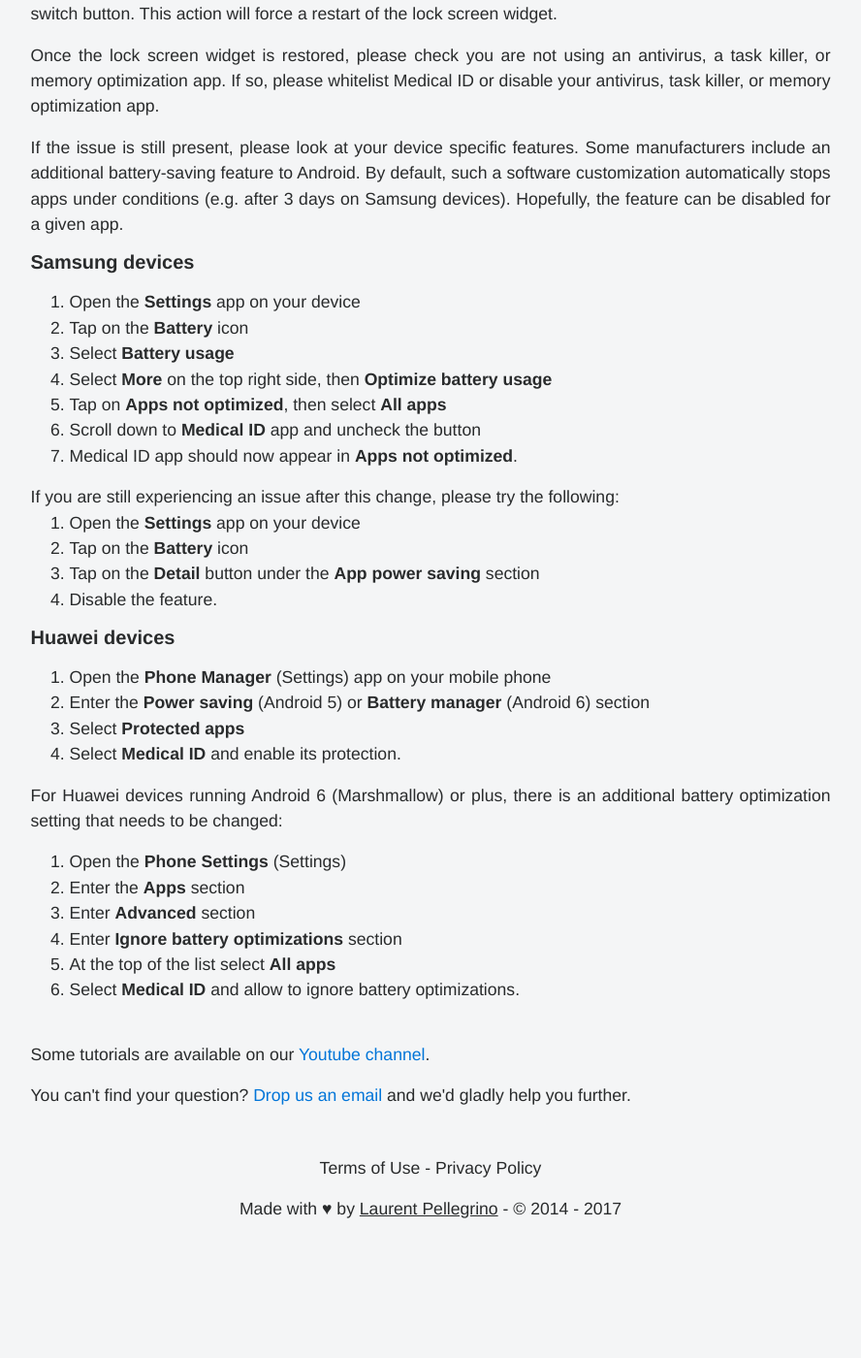
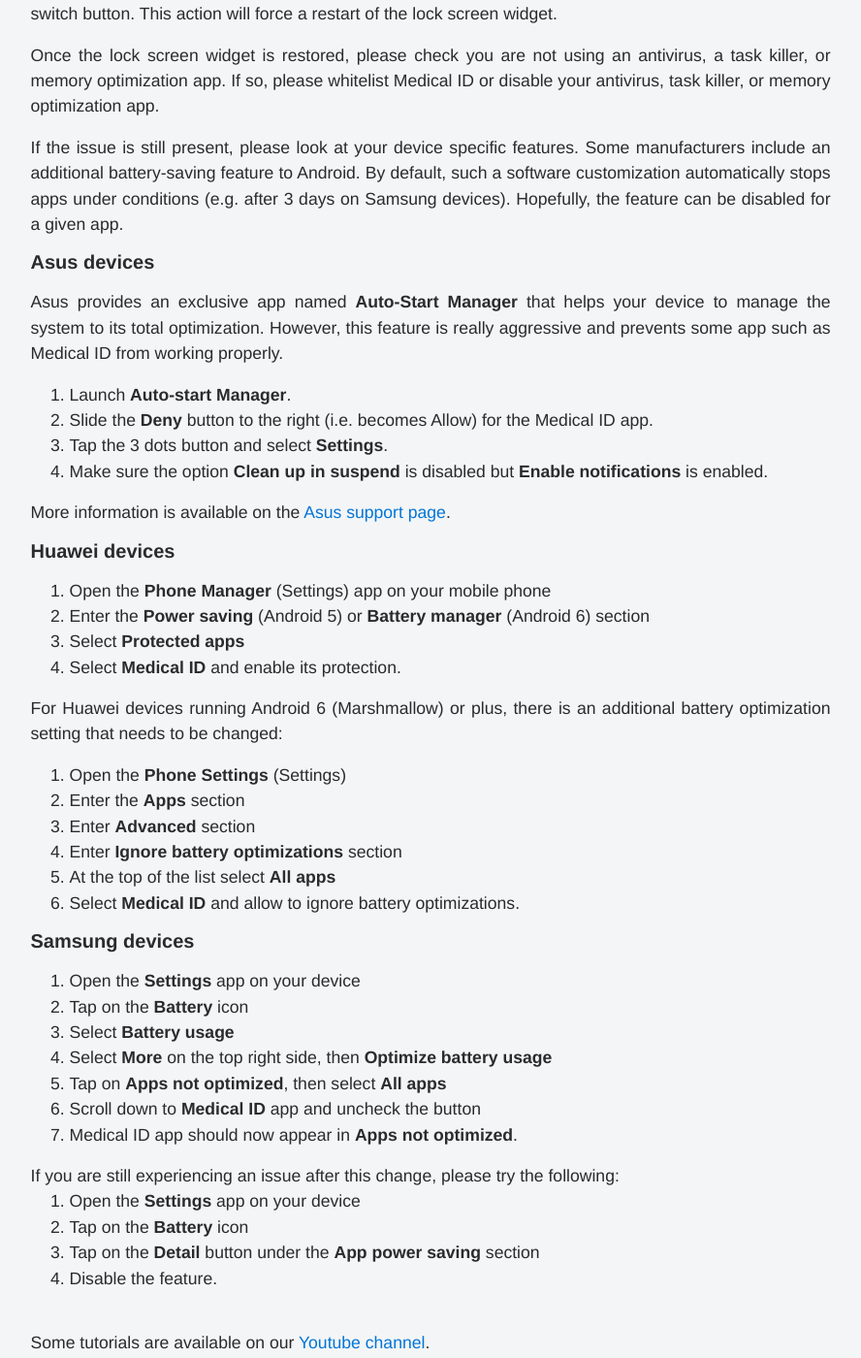
Before and after one commit to medicalid/medicalid.github.io, a Jekyll site: the page built from faq.md, in a window 1280 px wide and 1400 px high, scrolled down 2444 px. Shown: the whole window at 97% size, without its empty margins (196-1084 px from the left). Built offline with Jekyll 4.4.1, drawn with Linux system fonts in a browser that asks for light colours; nearby versions of some CDN libraries; some web fonts are replaced; before the commit the page ends 3735 px from its top, so only the background shows below that.

Commit message:
Add explanations for Asus devices

```diff
--- a/faq.md
+++ b/faq.md
@@ -86,6 +86,32 @@
       <p>Once the lock screen widget is restored, please check you are not using an antivirus, a task killer, or memory optimization app. If so, please whitelist Medical ID or disable your antivirus, task killer, or memory optimization app.</p>
 
       <p>If the issue is still present, please look at your device specific features. Some manufacturers include an additional battery-saving feature to Android. By default, such a software customization automatically stops apps under conditions (e.g. after 3 days on Samsung devices). Hopefully, the feature can be disabled for a given app.</p>
+      <h5>Asus devices</h5>
+      <p>Asus provides an exclusive app named <strong>Auto-Start Manager</strong> that helps your device to manage the system to its total optimization. However, this feature is really aggressive and prevents some app such as Medical ID from working properly.</p>
+      <ol>
+        <li>Launch <strong>Auto-start Manager</strong>.</li>
+        <li>Slide the <strong>Deny</strong> button to the right (i.e. becomes Allow) for the Medical ID app.</li>
+        <li>Tap the 3 dots button and select <strong>Settings</strong>.</li>
+        <li>Make sure the option <strong>Clean up in suspend</strong> is disabled but <strong>Enable notifications</strong> is enabled.</li>
+      </ol>
+      <p>More information is available on the <a href="http://zenuisupport.asus.com/knowledgebase/articles/740559-what-does-clean-up-in-suspend-option-do-to-my-apps">Asus support page</a>.</p>
+
+      <h5>Huawei devices</h5>
+      <ol>
+        <li>Open the <strong>Phone Manager</strong> (Settings) app on your mobile phone</li>
+        <li>Enter the <strong>Power saving</strong> (Android 5) or <strong>Battery manager</strong> (Android 6) section</li>
+        <li>Select <strong>Protected apps</strong></li>
+        <li>Select <strong>Medical ID</strong> and enable its protection.</li>
+      </ol>
+      <p>For Huawei devices running Android 6 (Marshmallow) or plus, there is an additional battery optimization setting that needs to be changed:</p>
+      <ol>
+        <li>Open the <strong>Phone Settings</strong> (Settings)</li>
+        <li>Enter the <strong>Apps</strong> section</li>
+        <li>Enter <strong>Advanced</strong> section</li>
+        <li>Enter <strong>Ignore battery optimizations</strong> section</li>
+        <li>At the top of the list select <strong>All apps</strong></li>
+        <li>Select <strong>Medical ID</strong> and allow to ignore battery optimizations.</li>
+      </ol>
 
       <h5>Samsung devices</h5>
       <ol>
@@ -105,23 +131,6 @@
         <li>Tap on the <strong>Detail</strong> button under the <strong>App power saving</strong> section</li>
         <li>Disable the feature.</li>
       </ol>
-
-      <h5>Huawei devices</h5>
-      <ol>
-        <li>Open the <strong>Phone Manager</strong> (Settings) app on your mobile phone</li>
-        <li>Enter the <strong>Power saving</strong> (Android 5) or <strong>Battery manager</strong> (Android 6) section</li>
-        <li>Select <strong>Protected apps</strong></li>
-        <li>Select <strong>Medical ID</strong> and enable its protection.</li>
-      </ol>
-      <p>For Huawei devices running Android 6 (Marshmallow) or plus, there is an additional battery optimization setting that needs to be changed:</p>
-      <ol>
-        <li>Open the <strong>Phone Settings</strong> (Settings)</li>
-        <li>Enter the <strong>Apps</strong> section</li>
-        <li>Enter <strong>Advanced</strong> section</li>
-        <li>Enter <strong>Ignore battery optimizations</strong> section</li>
-        <li>At the top of the list select <strong>All apps</strong></li>
-        <li>Select <strong>Medical ID</strong> and allow to ignore battery optimizations.</li>
-      </ol>
     </div>
     <p>Some tutorials are available on our <a href="https://www.youtube.com/channel/UCujXq86kWKvZzKKW7icJKIA/videos" title="Medical ID Youtube channel">Youtube channel</a>.</p>
     <p>You can't find your question? <a href="/contact">Drop us an email</a> and we'd gladly help you further.</p>
```
